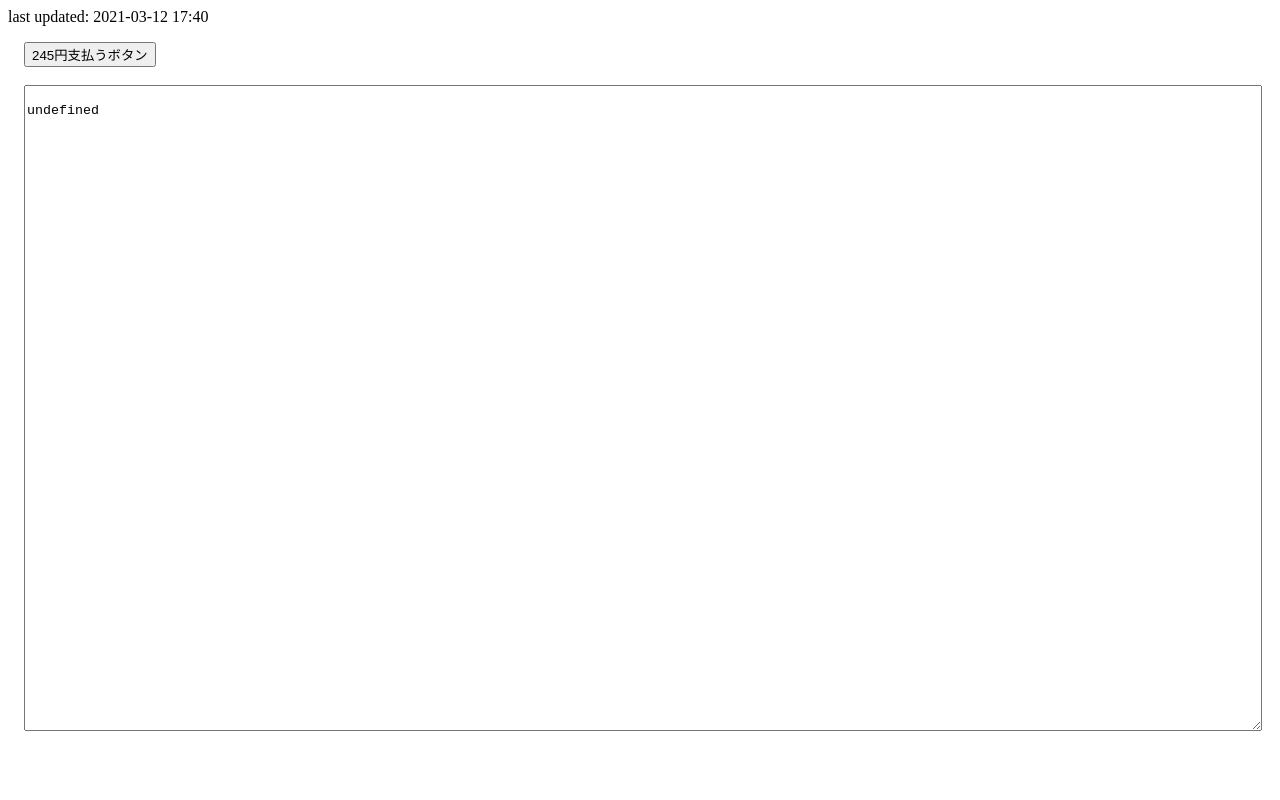
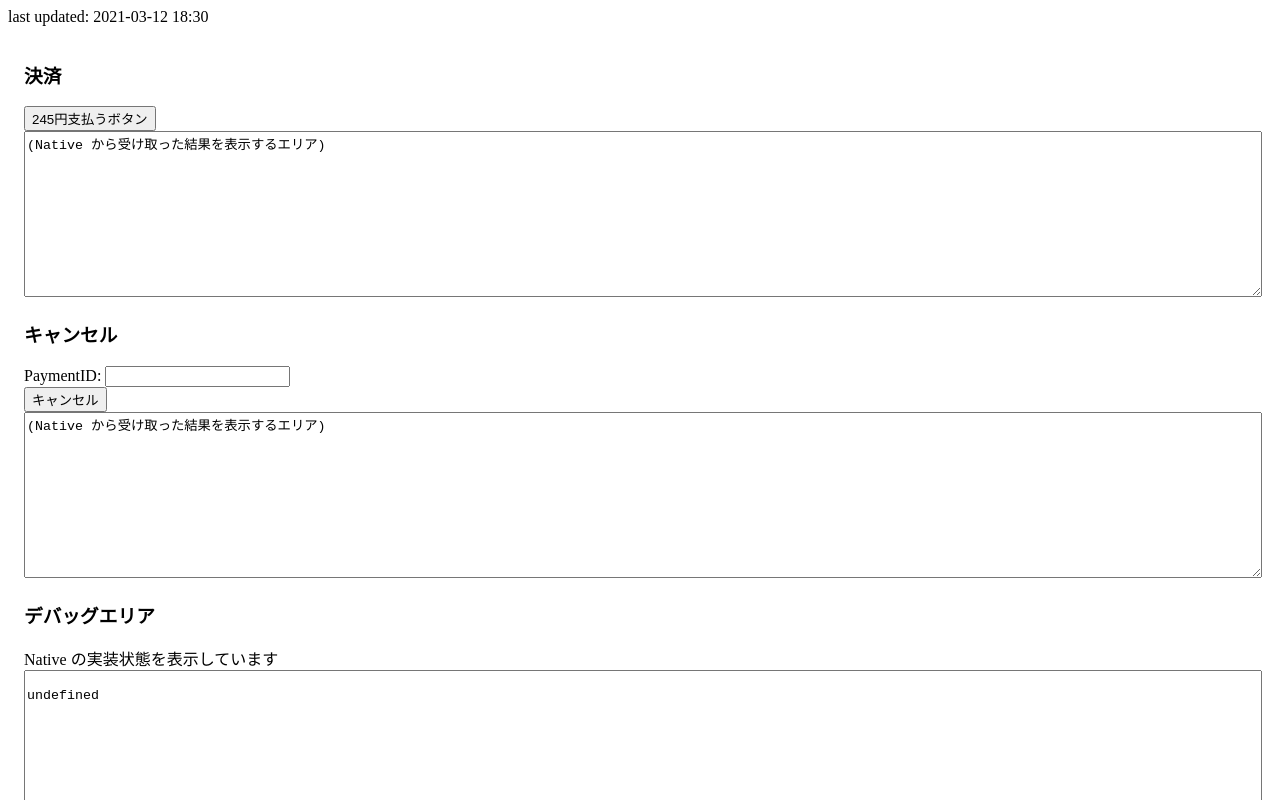
Before and after one commit to mi-hayakata/opay, a plain HTML site: page index.html in a window 1280 px wide. Both pictures are taken after a click on the button "245円支払うボタン". Shown: the top 800 px of the page. Drawn offline with nearby package versions, Linux system fonts and the light colour scheme.

Commit message:
Add cancel

```diff
--- a/index.html
+++ b/index.html
@@ -14,11 +14,32 @@
   </head>
 
   <body>
-    <div>last updated: 2021-03-12 17:40</div>
+    <div>last updated: 2021-03-12 18:30</div>
 
     <div class="main">
+      <h3>決済</h3>
       <button onclick="pay()">245円支払うボタン</button>
-      <br />
+      <textarea id="js_id_result_pay" style="width: 100%; height: 160px">
+(Native から受け取った結果を表示するエリア)</textarea
+      >
+
+      <h3>キャンセル</h3>
+      <div>
+        PaymentID:
+        <input
+          type="text"
+          id="js_id_cancel_payment_id"
+          value=""
+          onfocus="this.select()"
+        />
+      </div>
+      <button onclick="cancel()">キャンセル</button>
+      <textarea id="js_id_result_cancel" style="width: 100%; height: 160px">
+(Native から受け取った結果を表示するエリア)</textarea
+      >
+
+      <h3>デバッグエリア</h3>
+      Native の実装状態を表示しています
       <br />
       <textarea id="js_id_log" style="width: 100%; height: 80vh"></textarea>
     </div>
@@ -26,6 +47,7 @@
     <script>
       const isIOS = window.webkit != null
       const WALLET_SHOP_ID = "000000000000000000000000000000000000014"
+      const OPN_BUNDLE_ID = "ooo.opn.ohsho-miniapp"
 
       const stringify = (x) => {
         return JSON.stringify(
@@ -110,7 +132,29 @@ ${text}`
             twallet_shop_id: WALLET_SHOP_ID,
           },
           topic: "ProcessOrder",
-          bundle_id: "ooo.opn.ohsho-miniapp",
+          bundle_id: OPN_BUNDLE_ID,
+        })
+      }
+
+      const cancel = () => {
+        const paymentID = document.getElementById("js_id_cancel_payment_id")
+          .value
+
+        if (paymentID == null || paymentID.trim().length === 0) {
+          document.getElementById("js_id_result_cancel").value =
+            "PaymentID を入力してください"
+          document.getElementById("js_id_cancel_payment_id").value = ""
+          return
+        }
+
+        callSDK({
+          id: getId(),
+          message: {
+            payment_id: paymentID,
+            twallet_shop_id: WALLET_SHOP_ID,
+          },
+          topic: "CancelOrder",
+          bundle_id: OPN_BUNDLE_ID,
         })
       }
 
@@ -122,6 +166,39 @@ ${text}`
           window.GCPWebViewBridge.postMessage(JSON.stringify(payload))
         }
       }
+
+      /**
+       * Native からの return の受信用
+       */
+      window.addEventListener("GCPWebViewBridge", (event) => {
+        const { detail } = event
+
+        const pElm = document.getElementById("js_id_result_pay")
+        const cElm = document.getElementById("js_id_result_cancel")
+
+        switch (detail?.topic) {
+          case "ProcessOrder":
+            pElm.value = stringify(detail)
+
+            // paymentID の自動入力
+            document.getElementById("js_id_cancel_payment_id").value =
+              detail.message.payment_id
+
+            break
+
+          case "CancelOrder":
+            cElm.value = stringify(detail)
+            break
+
+          default:
+            {
+              const m = "予期せぬエラー"
+              pElm.value = m
+              cElm.value = m
+            }
+            break
+        }
+      })
     </script>
   </body>
 </html>
```
